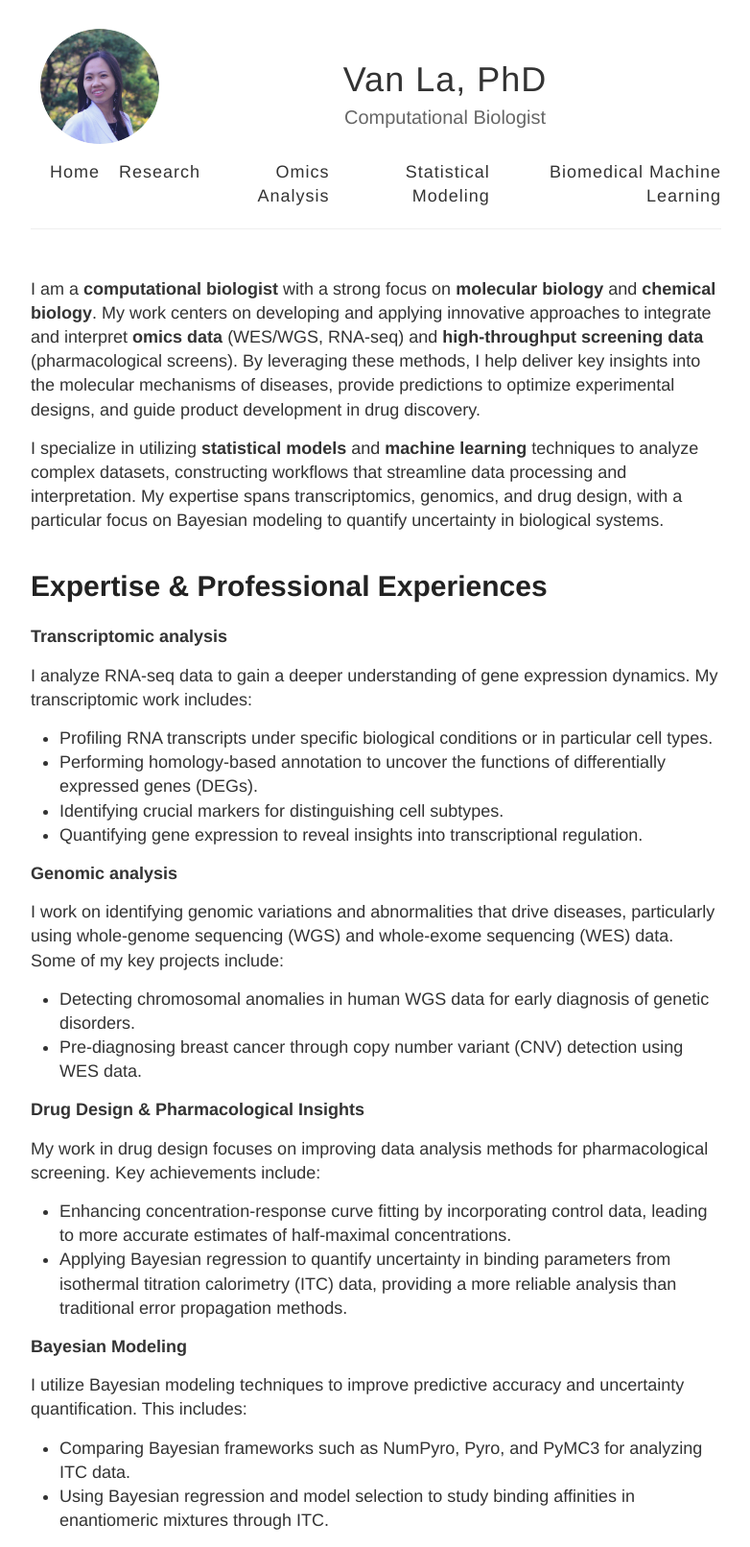
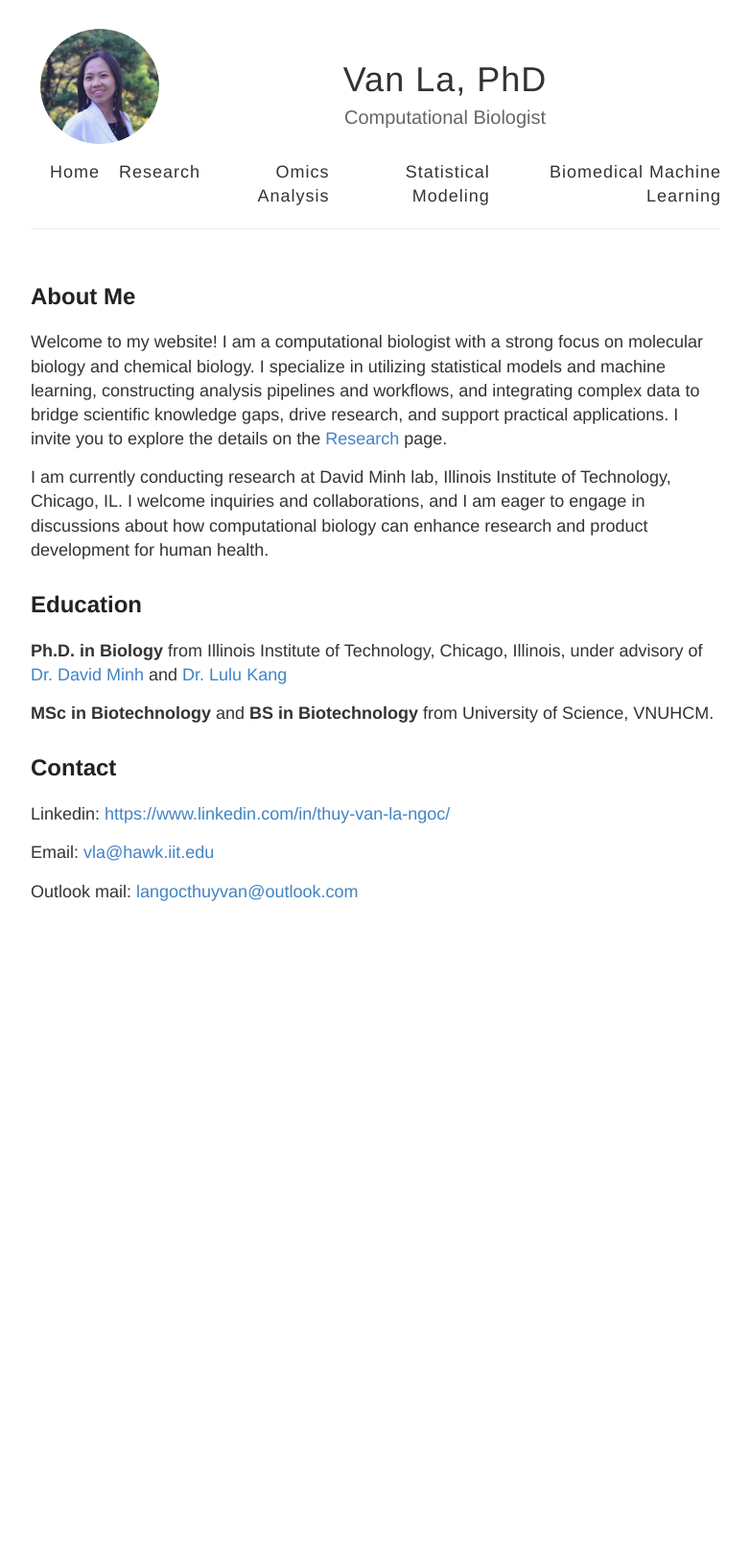
Before and after one commit to vanngocthuyla/Data_Analysis, a Jekyll site: the page built from index.md, in a window 1280 px wide. Shown: the whole page at 96% size, without its empty margins (248-1030 px from the left). Built offline with Jekyll 4.4.1, drawn with Linux system fonts in a browser that asks for light colours; after the commit the page ends 957 px from its top, so only the background shows below that.

Commit message:
Update index.md

```diff
--- a/index.md
+++ b/index.md
@@ -3,38 +3,22 @@
 title: ""
 ---
 
-I am a **computational biologist** with a strong focus on **molecular biology** and **chemical biology**. My work centers on developing and applying innovative approaches to integrate and interpret **omics data** (WES/WGS, RNA-seq) and **high-throughput screening data** (pharmacological screens). By leveraging these methods, I help deliver key insights into the molecular mechanisms of diseases, provide predictions to optimize experimental designs, and guide product development in drug discovery.
+## About Me
 
-I specialize in utilizing **statistical models** and **machine learning** techniques to analyze complex datasets, constructing workflows that streamline data processing and interpretation. My expertise spans transcriptomics, genomics, and drug design, with a particular focus on Bayesian modeling to quantify uncertainty in biological systems.
+Welcome to my website! I am a computational biologist with a strong focus on molecular biology and chemical biology. I specialize in utilizing statistical models and machine learning, constructing analysis pipelines and workflows, and integrating complex data to bridge scientific knowledge gaps, drive research, and support practical applications. I invite you to explore the details on the [Research](https://vanngocthuyla.github.io/research) page.
 
-# Expertise & Professional Experiences
+I am currently conducting research at David Minh lab, Illinois Institute of Technology, Chicago, IL.  I welcome inquiries and collaborations, and I am eager to engage in discussions about how computational biology can enhance research and product development for human health.
 
-**Transcriptomic analysis**
+## Education
 
-I analyze RNA-seq data to gain a deeper understanding of gene expression dynamics. My transcriptomic work includes:
+**Ph.D. in Biology** from Illinois Institute of Technology, Chicago, Illinois, under advisory of [Dr. David Minh](https://www.iit.edu/directory/people/david-minh) and [Dr. Lulu Kang](https://www.umass.edu/mathematics-statistics/about/directory/lulu-kang)
 
-- Profiling RNA transcripts under specific biological conditions or in particular cell types.
-- Performing homology-based annotation to uncover the functions of differentially expressed genes (DEGs).
-- Identifying crucial markers for distinguishing cell subtypes.
-- Quantifying gene expression to reveal insights into transcriptional regulation.
+**MSc in Biotechnology** and **BS in Biotechnology** from University of Science, VNUHCM.
 
-**Genomic analysis**
+## Contact
 
-I work on identifying genomic variations and abnormalities that drive diseases, particularly using whole-genome sequencing (WGS) and whole-exome sequencing (WES) data. Some of my key projects include:
+Linkedin: [https://www.linkedin.com/in/thuy-van-la-ngoc/](https://www.linkedin.com/in/thuy-van-la-ngoc/)
 
-- Detecting chromosomal anomalies in human WGS data for early diagnosis of genetic disorders.
-- Pre-diagnosing breast cancer through copy number variant (CNV) detection using WES data.
+Email: [vla@hawk.iit.edu](vla@hawk.iit.edu)
 
-**Drug Design & Pharmacological Insights**
-
-My work in drug design focuses on improving data analysis methods for pharmacological screening. Key achievements include:
-
-- Enhancing concentration-response curve fitting by incorporating control data, leading to more accurate estimates of half-maximal concentrations.
-- Applying Bayesian regression to quantify uncertainty in binding parameters from isothermal titration calorimetry (ITC) data, providing a more reliable analysis than traditional error propagation methods.
-
-**Bayesian Modeling**
-
-I utilize Bayesian modeling techniques to improve predictive accuracy and uncertainty quantification. This includes:
-
-- Comparing Bayesian frameworks such as NumPyro, Pyro, and PyMC3 for analyzing ITC data.
-- Using Bayesian regression and model selection to study binding affinities in enantiomeric mixtures through ITC.
+Outlook mail: [langocthuyvan@outlook.com](langocthuyvan@outlook.com)
```
